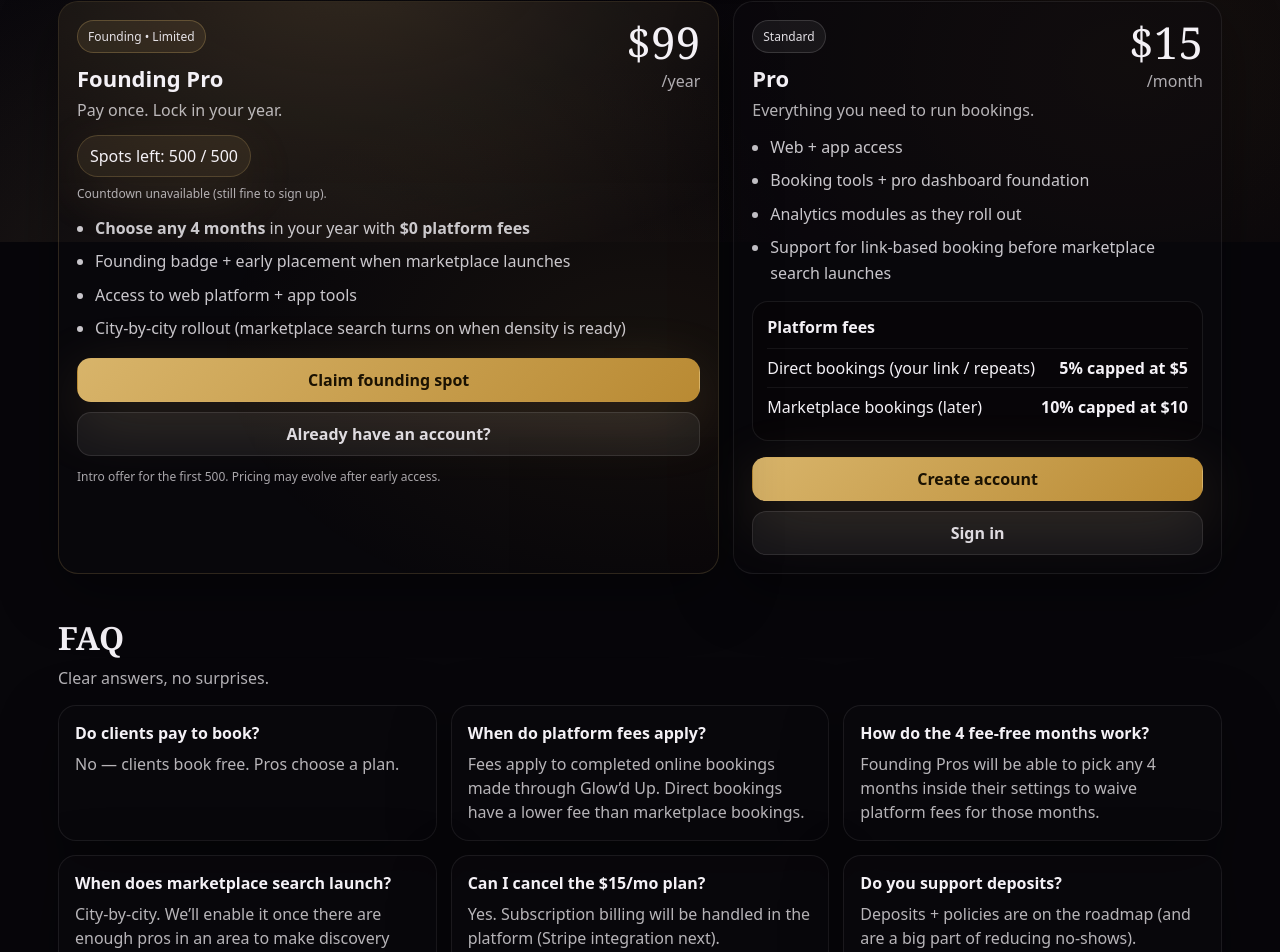
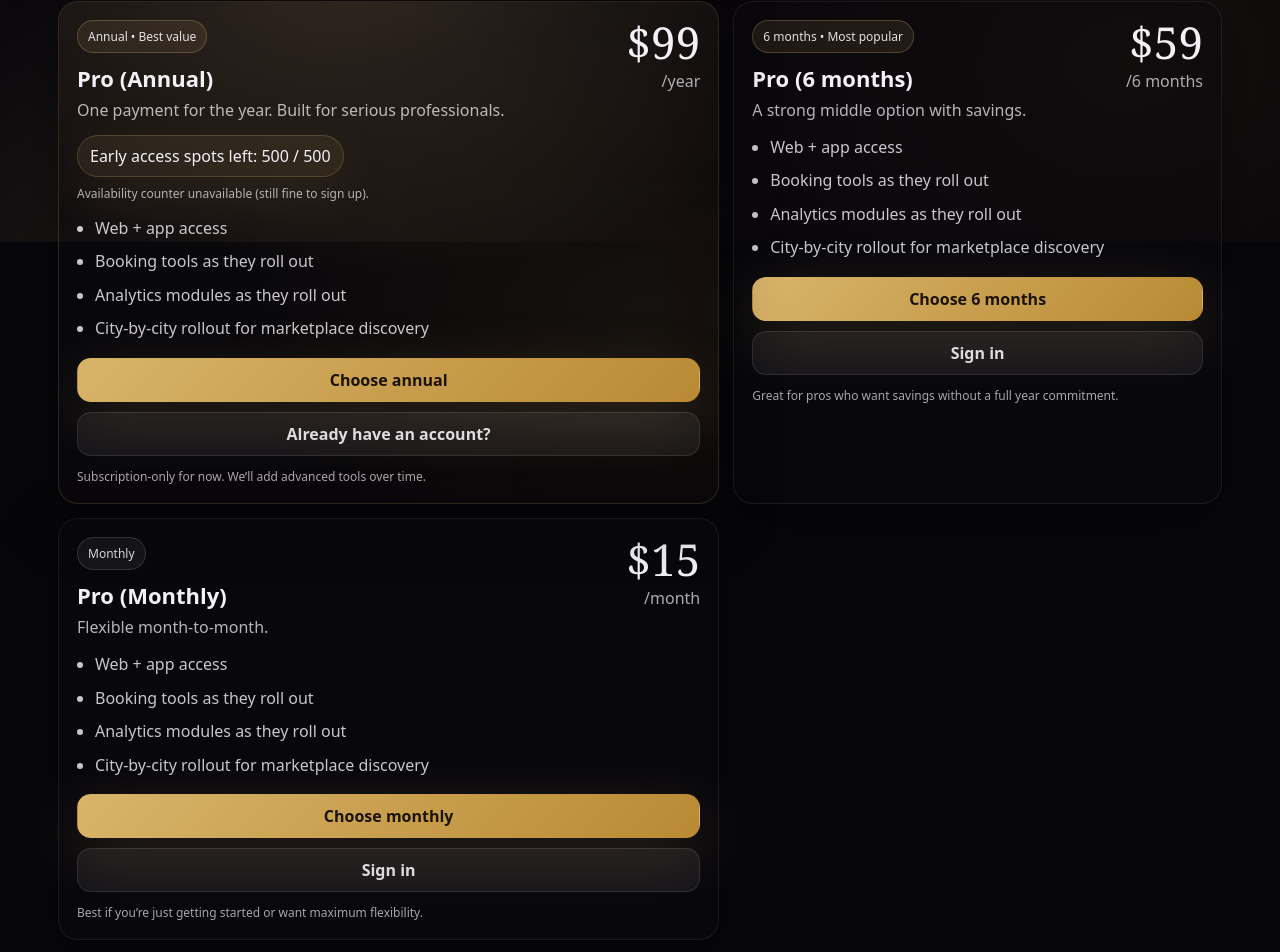
Before and after one commit to GlowdUpBooking/glowdupbooking.github.io, a React (Vite) app: page /pricing in a window 1280 px wide. Shown: the part 558-1510 px from the top of the page. Built offline with nearby package versions, Linux system fonts and the light colour scheme; no server answers; the database is empty.

Commit message:
Pricing: finalize 3-tier layout (/mo, /6mo, /yr)

```diff
--- a/src/pages/Pricing.jsx
+++ b/src/pages/Pricing.jsx
@@ -1,3 +1,4 @@
+// src/pages/Pricing.jsx
 import { useEffect, useMemo, useState } from "react";
 import { supabase } from "../lib/supabase";
 
@@ -7,7 +8,10 @@
   const [claimed, setClaimed] = useState(0);
   const [err, setErr] = useState("");
 
-  const remaining = useMemo(() => Math.max(0, (maxSpots ?? 500) - (claimed ?? 0)), [maxSpots, claimed]);
+  const remaining = useMemo(
+    () => Math.max(0, (maxSpots ?? 500) - (claimed ?? 0)),
+    [maxSpots, claimed]
+  );
 
   useEffect(() => {
     let mounted = true;
@@ -30,7 +34,7 @@
         setClaimed(data?.claimed_spots ?? 0);
       } catch (e) {
         if (!mounted) return;
-        setErr("Countdown unavailable (still fine to sign up).");
+        setErr("Availability counter unavailable (still fine to sign up).");
       } finally {
         if (!mounted) return;
         setLoading(false);
@@ -71,10 +75,9 @@
 
       <main className="container">
         <section className="heroPanel">
-          <h1>Pricing built for professionals.</h1>
+          <h1>Simple pricing for professionals.</h1>
           <p>
-            Clients book free. Pros get premium tools on web + app — with fair platform fees that
-            scale only when you earn.
+            Clients book free. Pros get premium tools on web + app — powered by a straightforward subscription.
           </p>
 
           <div className="heroBtns">
@@ -85,17 +88,20 @@
 
         <section className="section">
           <div className="sectionHead">
-            <h2>Founding Pro</h2>
-            <p>Limited offer for the first 500 professionals.</p>
+            <h2>Plans</h2>
+            <p>Choose what fits your workflow.</p>
           </div>
 
           <div className="pricingGrid">
+            {/* Annual (featured) */}
             <div className="priceCard priceCard--featured">
               <div className="priceTop">
                 <div>
-                  <div className="priceBadge">Founding • Limited</div>
-                  <div className="priceTitle">Founding Pro</div>
-                  <div className="priceSub">Pay once. Lock in your year.</div>
+                  <div className="priceBadge">Annual • Best value</div>
+                  <div className="priceTitle">Pro (Annual)</div>
+                  <div className="priceSub">
+                    One payment for the year. Built for serious professionals.
+                  </div>
                 </div>
 
                 <div className="priceNumber">
@@ -106,34 +112,67 @@
 
               <div className="countdownRow">
                 <div className="countdownPill">
-                  {loading ? "Checking spots…" : `Spots left: ${remaining} / ${maxSpots}`}
+                  {loading ? "Checking availability…" : `Early access spots left: ${remaining} / ${maxSpots}`}
                 </div>
                 {err ? <div className="countdownNote">{err}</div> : null}
               </div>
 
               <ul className="priceList">
-                <li><strong>Choose any 4 months</strong> in your year with <strong>$0 platform fees</strong></li>
-                <li>Founding badge + early placement when marketplace launches</li>
-                <li>Access to web platform + app tools</li>
-                <li>City-by-city rollout (marketplace search turns on when density is ready)</li>
+                <li>Web + app access</li>
+                <li>Booking tools as they roll out</li>
+                <li>Analytics modules as they roll out</li>
+                <li>City-by-city rollout for marketplace discovery</li>
               </ul>
 
               <div className="priceCtas">
-                <a className="btn gold full" href="/signup">Claim founding spot</a>
+                <a className="btn gold full" href="/signup">Choose annual</a>
                 <a className="btn ghost full" href="/login">Already have an account?</a>
               </div>
 
               <div className="finePrint">
-                Intro offer for the first 500. Pricing may evolve after early access.
+                Subscription-only for now. We’ll add advanced tools over time.
               </div>
             </div>
 
+            {/* 6-month (popular) */}
             <div className="priceCard">
               <div className="priceTop">
                 <div>
-                  <div className="priceBadge priceBadge--muted">Standard</div>
-                  <div className="priceTitle">Pro</div>
-                  <div className="priceSub">Everything you need to run bookings.</div>
+                  <div className="priceBadge">6 months • Most popular</div>
+                  <div className="priceTitle">Pro (6 months)</div>
+                  <div className="priceSub">A strong middle option with savings.</div>
+                </div>
+
+                <div className="priceNumber">
+                  <span className="priceAmount">$59</span>
+                  <span className="priceTerm">/6 months</span>
+                </div>
+              </div>
+
+              <ul className="priceList">
+                <li>Web + app access</li>
+                <li>Booking tools as they roll out</li>
+                <li>Analytics modules as they roll out</li>
+                <li>City-by-city rollout for marketplace discovery</li>
+              </ul>
+
+              <div className="priceCtas">
+                <a className="btn gold full" href="/signup">Choose 6 months</a>
+                <a className="btn ghost full" href="/login">Sign in</a>
+              </div>
+
+              <div className="finePrint">
+                Great for pros who want savings without a full year commitment.
+              </div>
+            </div>
+
+            {/* Monthly */}
+            <div className="priceCard">
+              <div className="priceTop">
+                <div>
+                  <div className="priceBadge priceBadge--muted">Monthly</div>
+                  <div className="priceTitle">Pro (Monthly)</div>
+                  <div className="priceSub">Flexible month-to-month.</div>
                 </div>
 
                 <div className="priceNumber">
@@ -144,26 +183,18 @@
 
               <ul className="priceList">
                 <li>Web + app access</li>
-                <li>Booking tools + pro dashboard foundation</li>
+                <li>Booking tools as they roll out</li>
                 <li>Analytics modules as they roll out</li>
-                <li>Support for link-based booking before marketplace search launches</li>
+                <li>City-by-city rollout for marketplace discovery</li>
               </ul>
 
-              <div className="feeBox">
-                <div className="feeTitle">Platform fees</div>
-                <div className="feeRow">
-                  <span>Direct bookings (your link / repeats)</span>
-                  <strong>5% capped at $5</strong>
-                </div>
-                <div className="feeRow">
-                  <span>Marketplace bookings (later)</span>
-                  <strong>10% capped at $10</strong>
-                </div>
+              <div className="priceCtas">
+                <a className="btn gold full" href="/signup">Choose monthly</a>
+                <a className="btn ghost full" href="/login">Sign in</a>
               </div>
 
-              <div className="priceCtas">
-                <a className="btn gold full" href="/signup">Create account</a>
-                <a className="btn ghost full" href="/login">Sign in</a>
+              <div className="finePrint">
+                Best if you’re just getting started or want maximum flexibility.
               </div>
             </div>
           </div>
@@ -178,20 +209,13 @@
           <div className="grid">
             <div className="card">
               <div className="cardTitle">Do clients pay to book?</div>
-              <div className="cardDetail">No — clients book free. Pros choose a plan.</div>
+              <div className="cardDetail">No — clients book free.</div>
             </div>
 
             <div className="card">
-              <div className="cardTitle">When do platform fees apply?</div>
+              <div className="cardTitle">Do you take a cut of bookings?</div>
               <div className="cardDetail">
-                Fees apply to completed online bookings made through Glow’d Up. Direct bookings have a lower fee than marketplace bookings.
-              </div>
-            </div>
-
-            <div className="card">
-              <div className="cardTitle">How do the 4 fee-free months work?</div>
-              <div className="cardDetail">
-                Founding Pros will be able to pick any 4 months inside their settings to waive platform fees for those months.
+                Not right now. Pricing is subscription-only while we build density and ship core features.
               </div>
             </div>
 
@@ -203,16 +227,23 @@
             </div>
 
             <div className="card">
-              <div className="cardTitle">Can I cancel the $15/mo plan?</div>
+              <div className="cardTitle">Can I cancel?</div>
               <div className="cardDetail">
-                Yes. Subscription billing will be handled in the platform (Stripe integration next).
+                Monthly will be cancelable. 6-month and annual cover their full term (billing integration next).
               </div>
             </div>
 
             <div className="card">
-              <div className="cardTitle">Do you support deposits?</div>
+              <div className="cardTitle">What’s included?</div>
               <div className="cardDetail">
-                Deposits + policies are on the roadmap (and are a big part of reducing no-shows).
+                Web + app access, booking tools, and analytics modules as they roll out.
+              </div>
+            </div>
+
+            <div className="card">
+              <div className="cardTitle">Will pricing change?</div>
+              <div className="cardDetail">
+                We’ll keep pricing simple. If we add major paid features later, we’ll communicate changes clearly.
               </div>
             </div>
           </div>
```
